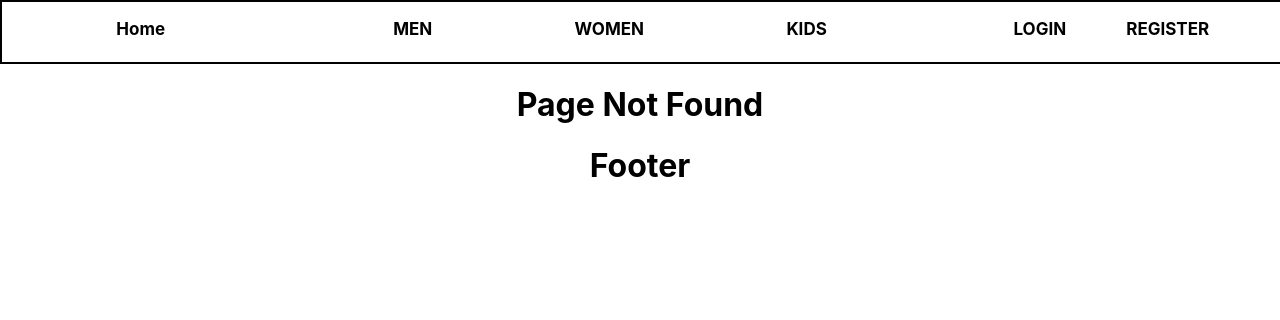
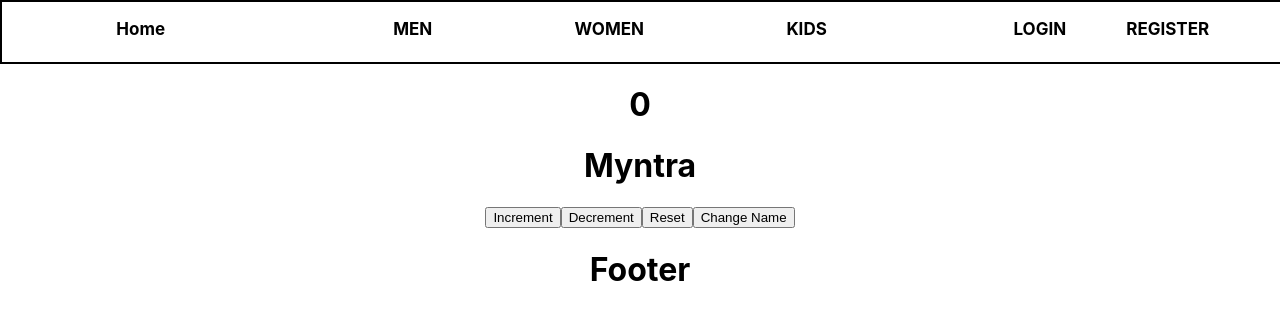
Before and after one commit to srushtimane27/Awdiz_React, a React (Create React App) app in the folder frontend/: page /use-reducer in a window 1280 px wide. Before the commit this address had no page. Shown: the top 320 px of the page. Built offline with nearby package versions, Linux system fonts and the light colour scheme.

Commit message:
Hook_Use_Reducer

```diff
--- a/frontend/src/App.jsx
+++ b/frontend/src/App.jsx
@@ -28,6 +28,7 @@
 import SingleProduct from './Components/DayWise/API_Products/SingleProduct';
 import UseMemo from './Components/DayWise/UseMemo_Hook/UseMemo';
 import UseCallBack from './Components/DayWise/UseCallBack_Hook/UseCallBack';
+import UseReducer from './Components/DayWise/UseReducer_Hook/UseReducer';
 
 
 
@@ -71,6 +72,7 @@
           <Route path='/single-product/:id' element={<SingleProduct />} />
           <Route path='/use-memo' element={<UseMemo/>}/>
           <Route path='/use-call-back' element={<UseCallBack/>}/>
+          <Route path='/use-reducer' element={<UseReducer/>}/>
        </Routes>
        <Footer />
     </div>
--- /dev/null
+++ b/frontend/src/Components/DayWise/UseReducer_Hook/UseReducer.jsx
@@ -0,0 +1,40 @@
+import React, { useReducer } from 'react'
+
+const initialState = { count: 0, username: "Myntra", userRole: "admin" }
+
+// const Reducer = action = {type : "INCREMENT"}
+
+const Reducer = (state, action) => {
+    console.log(state, "state", action, "action")
+    switch (action.type) {
+        case "INCREMENT":
+            return { ...state, count: state.count + 1 }
+        case "DECREMENT":
+            return { ...state, count: state.count - 1 }
+        case "RESET":
+            return { ...state, count: 0 }
+        case "CHANGENAME":
+            return { ...state, username: "Amazon" }
+        default:
+            return state
+    }
+}
+
+const UseReducer = () => {
+
+    const [state, dispatch] = useReducer(Reducer, initialState)
+    console.log(state, "state")
+
+    return (
+        <div>
+            <h1>{state.count}</h1>
+            <h1>{state.username}</h1>
+            <button onClick={() => dispatch({ type: "INCREMENT" })}>Increment</button>
+            <button onClick={() => dispatch({ type: "DECREMENT" })}>Decrement</button>
+            <button onClick={() => dispatch({ type: "RESET" })}>Reset</button>
+            <button onClick={() => dispatch({ type: "CHANGENAME" })}>Change Name</button>
+        </div>
+    )
+}
+
+export default UseReducer
```
